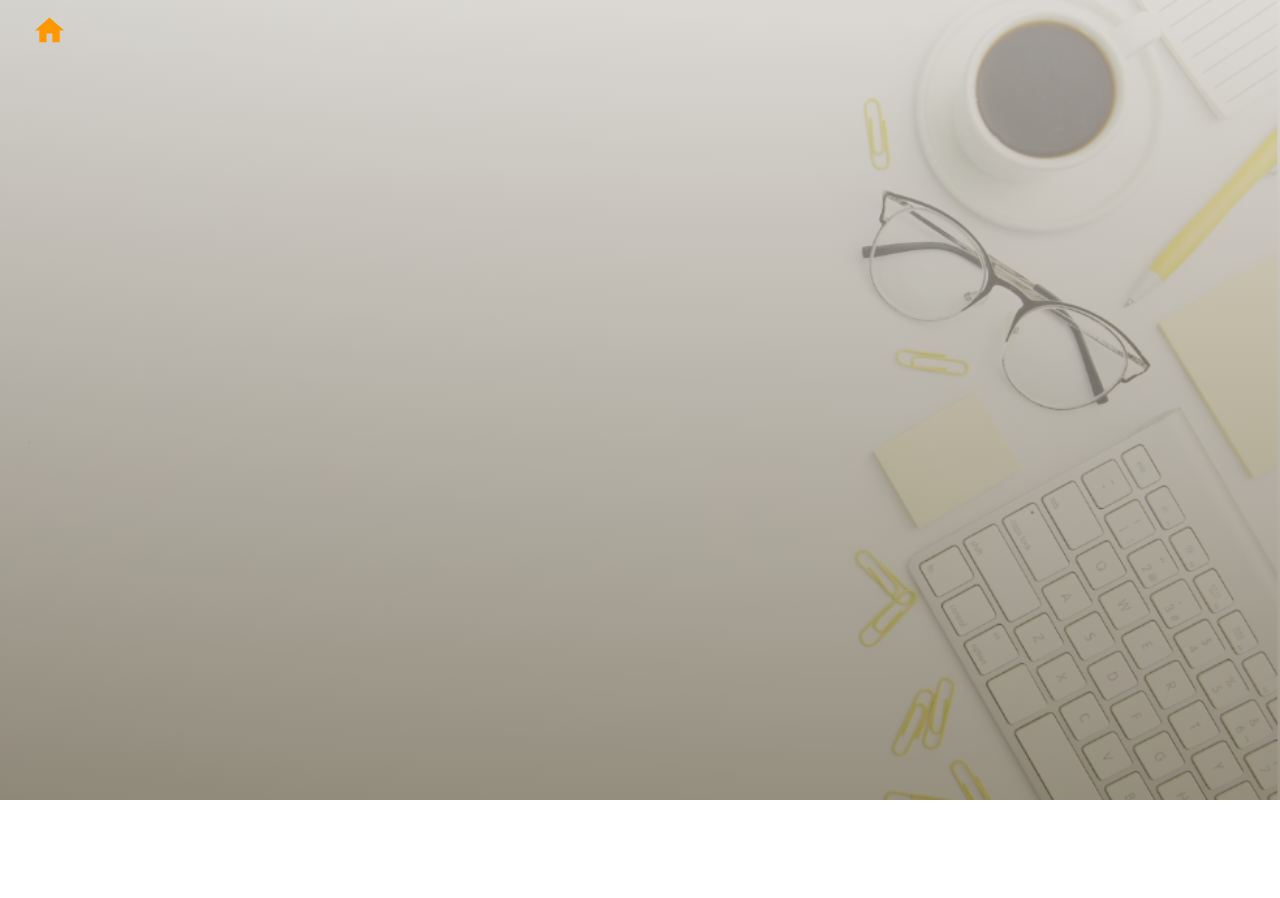
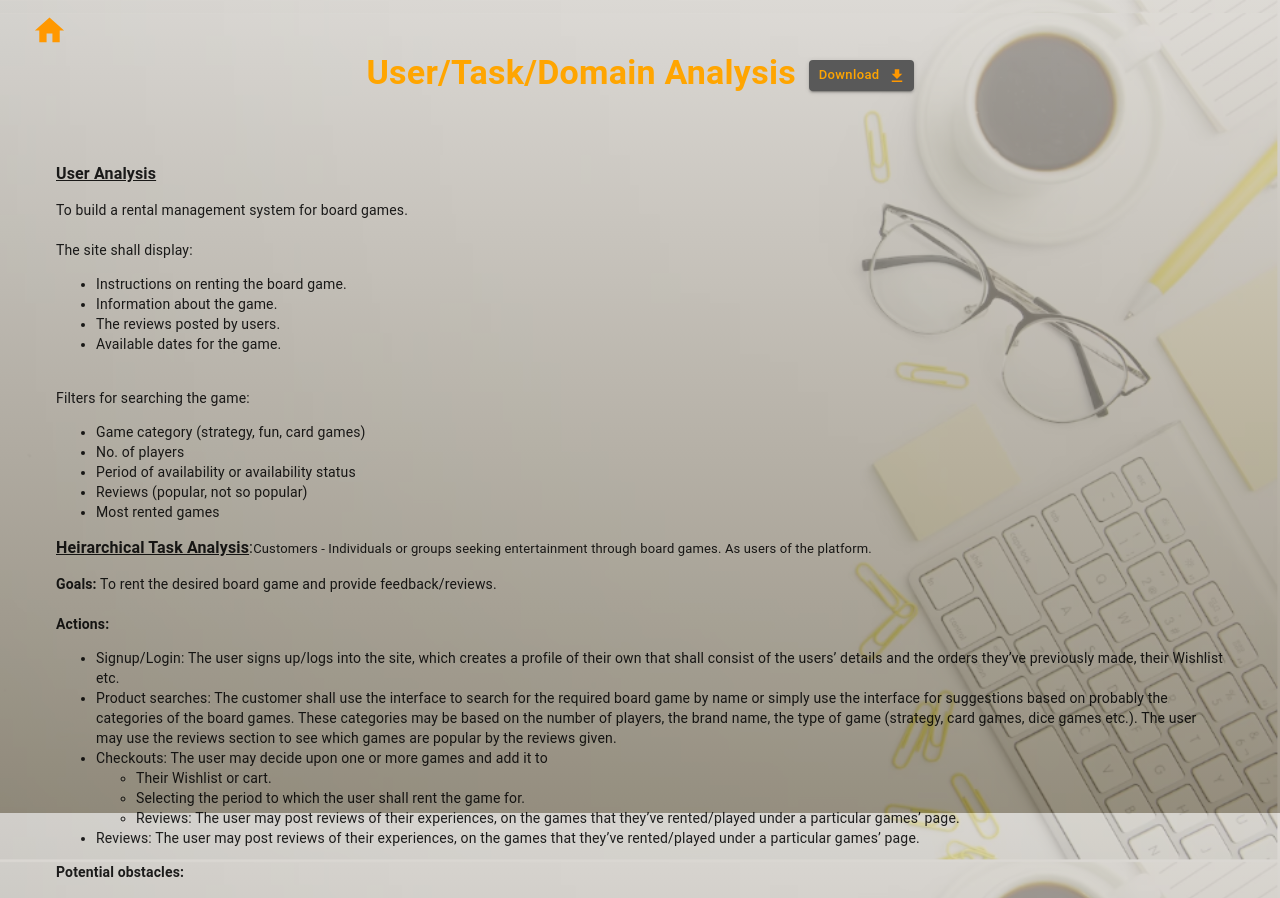
Before and after one commit to Lahasyakr/projectgroup8-cs615, a React (Create React App) app in the folder project-group8/: page /#/analysis in a window 1280 px wide. Before the commit this address had no page. Shown: the top 898 px of the page. Before the commit the page ends 800 px from the top, so only its background shows below. Built offline with nearby package versions, Linux system fonts and the light colour scheme.

Commit message:
Analysis page added

```diff
--- a/project-group8/src/App.js
+++ b/project-group8/src/App.js
@@ -4,6 +4,7 @@ import About from './Components/About';
 import Header from './Components/Header';
 import Team from './Components/Team';
 import ProjectProposal from './Components/ProjectProposal';
+import Analysis from './Components/Analysis';
 import './CSS/App.css'
 class App extends Component {
   render() {
@@ -15,6 +16,7 @@ class App extends Component {
             <Route exact path='/' Component={About} />
             <Route path='project_proposal' Component={ProjectProposal} />
             <Route path='ourteam' Component={Team} />
+            <Route path='analysis' Component={Analysis} />
           </Routes>
         </div>
       </HashRouter>
--- /dev/null
+++ b/project-group8/src/CSS/Analysis.css
@@ -0,0 +1,18 @@
+.downloadButton {
+    color: orange !important;
+    background-color: #595959 !important;
+    letter-spacing: 2px;
+    text-decoration: none;
+    text-transform: capitalize !important;
+
+  }
+
+  .smalltext {
+    font-size: small !important;
+  }
+
+  .downloadlink {
+    color: orange !important;
+    margin-left: 1% !important;
+    margin-bottom: 0.5% !important;
+  }
--- /dev/null
+++ b/project-group8/src/Components/Analysis.jsx
@@ -0,0 +1,100 @@
+import * as React from 'react';
+import Grid from '@mui/material/Grid';
+import { Button, Typography } from '@mui/material';
+import '../CSS/Analysis.css';
+import DownloadForOfflineIcon from '@mui/icons-material/DownloadForOffline';
+import DownloadIcon from '@mui/icons-material/Download';
+import { orange } from '@mui/material/colors';
+
+function Analysis() {
+
+
+    return (
+        <>
+            <Grid
+                container
+                direction="row"
+                justifyContent="center"
+                alignItems="center"
+            >
+
+                <Typography variant="h4" gutterBottom className='heading'>User/Task/Domain Analysis </Typography>
+                <a href="documents/CS615-Project_Proposal_Group8.pdf" target="_blank" download className='downloadlink'>
+                    <Button variant='contained' size="small" className='downloadButton' endIcon={<DownloadIcon sx={{ color: orange[500] }} />}>
+                        Download
+                    </Button>
+                </a>
+
+
+            </Grid>
+
+            <Grid p={7}>
+                <Typography variant="body1" color="textPrimary" align="left"><u><b>User Analysis</b></u>  </Typography>
+                <Typography variant='body2' color="textPrimary" align="left">
+                    <p>
+                        To build a rental management system for board games.
+                        <br></br>
+                        <br></br>
+
+                        The site shall display:
+                        <ul>
+                            <li>Instructions on renting the board game.</li>
+                            <li>Information about the game.</li>
+                            <li>The reviews posted by users.</li>
+                            <li>Available dates for the game.</li>
+                        </ul>
+
+                        <br></br>
+                        Filters for searching the game:
+                        <ul>
+                            <li>Game category (strategy, fun, card games)</li>
+                            <li>No. of players</li>
+                            <li>Period of availability or availability status</li>
+                            <li>Reviews (popular, not so popular)</li>
+                            <li>Most rented games</li>
+                        </ul>
+                    </p>
+                </Typography>
+
+                <Typography variant="body1" color="textPrimary" align="left"> <b><u>Heirarchical Task Analysis</u></b>:
+                    <span className='smalltext'>Customers - Individuals or groups seeking entertainment through board games. As users of the platform.</span></Typography>
+                <Typography variant="body2" color="textPrimary" align="left">
+                    <p>
+                        <b>Goals:</b> To rent the desired board game and provide feedback/reviews.
+                        <br></br>
+                        <br></br>
+                        <b>Actions: </b>
+                        <ul>
+                            <li>Signup/Login: The user signs up/logs into the site, which creates a profile of their own that shall consist of the users’ details and the orders they’ve previously made, their Wishlist etc.</li>
+                            <li>Product searches: The customer shall use the interface to search for the required board game by name or simply use the interface for suggestions based on probably the categories of the board games. These categories may be based on the number of players, the brand name, the type of game (strategy, card games, dice games etc.). The user may use the reviews section to see which games are popular by the reviews given.</li>
+                            <li>Checkouts: The user may decide upon one or more games and add it to
+                                <ul>
+                                    <li>Their Wishlist or cart.</li>
+                                    <li>Selecting the period to which the user shall rent the game for.</li>
+                                    <li>Reviews: The user may post reviews of their experiences, on the games that they’ve rented/played under a particular games’ page.</li>
+                                </ul>
+                            </li>
+                            <li>Reviews: The user may post reviews of their experiences, on the games that they’ve rented/played under a particular games’ page.</li>
+
+                        </ul>
+                        <b>Potential obstacles:</b>
+                        <ul>
+                            <li>Creating a scalable design such that any new components can be easily added.</li>
+                            <li>Appealing design interface for the target users</li>
+                            <li>Achieving maximum user goals while upholding the design principles.</li>
+                        </ul>
+                    </p>
+                </Typography>
+
+                <Typography variant="body1" color="textPrimary" align="left"> <b><u>Domain Analysis</u></b>:
+                    <span className='smalltext'>Customers - Individuals or groups seeking entertainment through board games. As users of the platform.</span></Typography>
+                <Typography variant="body2" color="textPrimary" align="left">
+
+                </Typography>
+
+            </Grid>
+        </>
+    )
+}
+
+export default Analysis;
--- a/project-group8/src/Components/Options.jsx
+++ b/project-group8/src/Components/Options.jsx
@@ -4,7 +4,7 @@ import CardComponent from './CardComponent';
 import '../CSS/options.css';
 import projectpropsal from "../images/projectproposal.png"
 import team from "../images/team.png";
-import comingsoon from "../images/comingsoon.png";
+import taskAnalysis from "../images/analysisimg.jpg";
 
 function Options() {
 
@@ -19,7 +19,7 @@ function Options() {
              <CardComponent img={team} title={"Team Members"} idea={"Meet our team"} redirect="/ourteam"/>
             <CardComponent img={projectpropsal} title={"Project Proposal"} idea={"High-Level Project Overview"} redirect="/project_proposal"/>
 
-            <CardComponent img={comingsoon} title={"Coming Soon!"} idea={"...loading!"} redirect="/"/>
+            <CardComponent img={taskAnalysis} title={"Analysis"} idea={"Analyse the project components"} redirect="/analysis"/>
         </Grid>
     );
 }
```
Also changed, not shown: project-group8/src/images/analysisimg.jpg (added).
